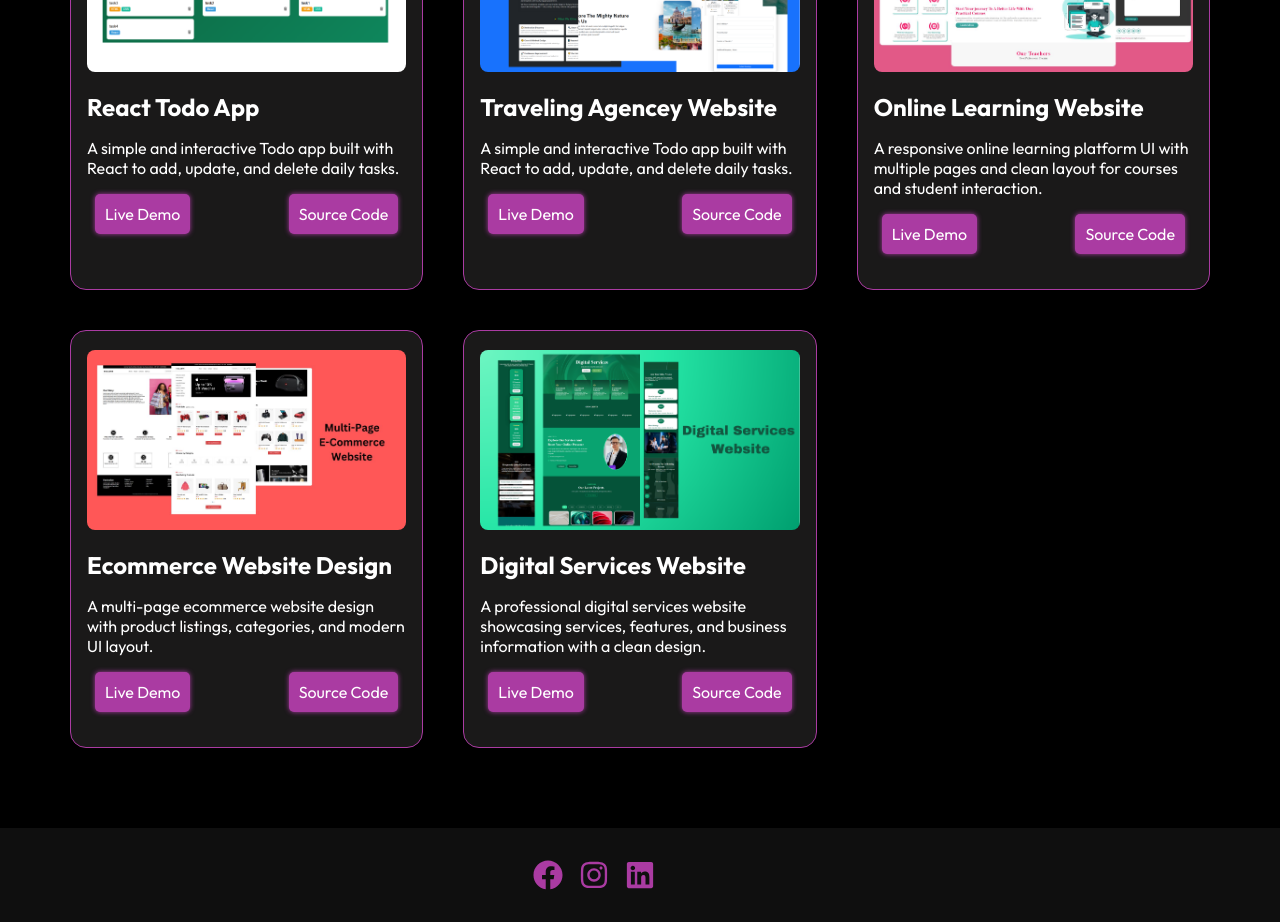
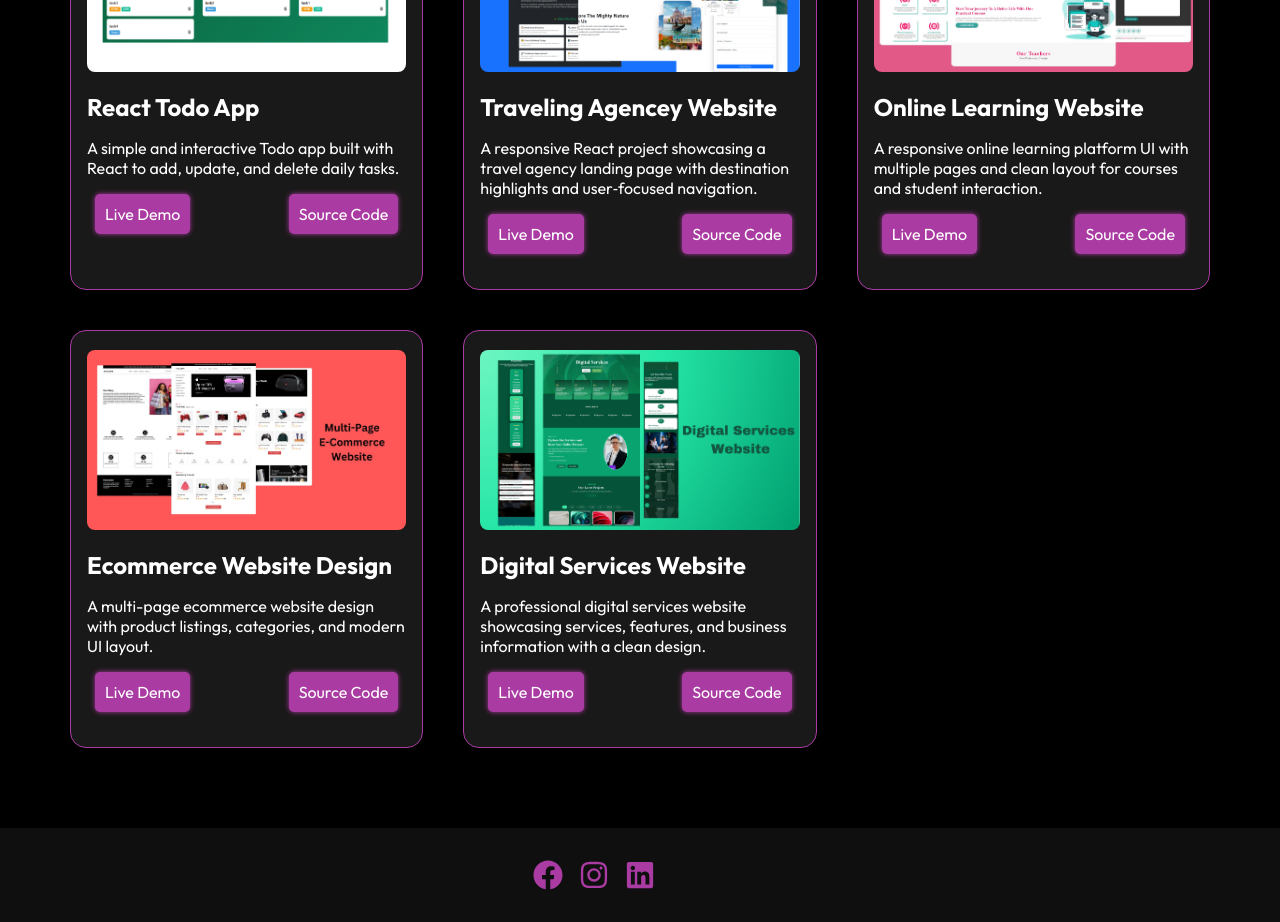
Before and after one commit to asra46/portfolio-website, a React (Create React App) app: page /project in a window 1280 px wide. Shown: the part 1300-2222 px from the top of the page. Built offline with nearby package versions, Linux system fonts and the light colour scheme.

Commit message:
Update ProjectData.js

```diff
--- a/src/Components/ProjectData.js
+++ b/src/Components/ProjectData.js
@@ -48,7 +48,7 @@ const projectData = [
     id: 5,
     imgsrc: pro8,
     title: "Traveling Agencey Website",
-    desc: "A simple and interactive Todo app built with React to add, update, and delete daily tasks.",
+    desc: "A responsive React project showcasing a travel agency landing page with destination highlights and user‑focused navigation.",
     category: "frontend",
     source: "https://github.com/asra46/Travel-Agency-Website.git",
     url: "https://travel-agency-website-8voh.vercel.app/"
```
